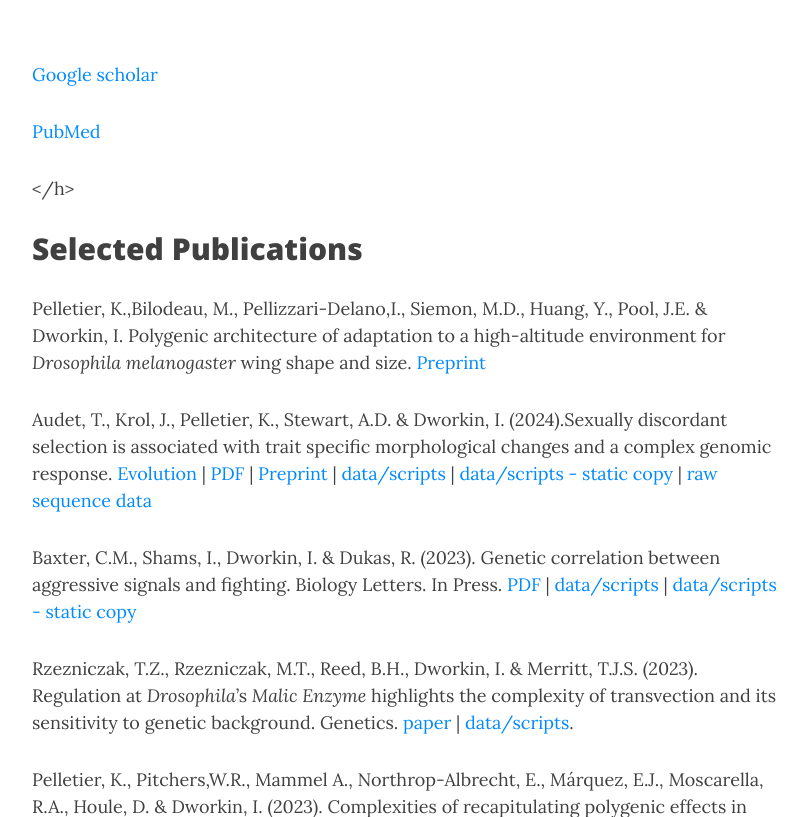
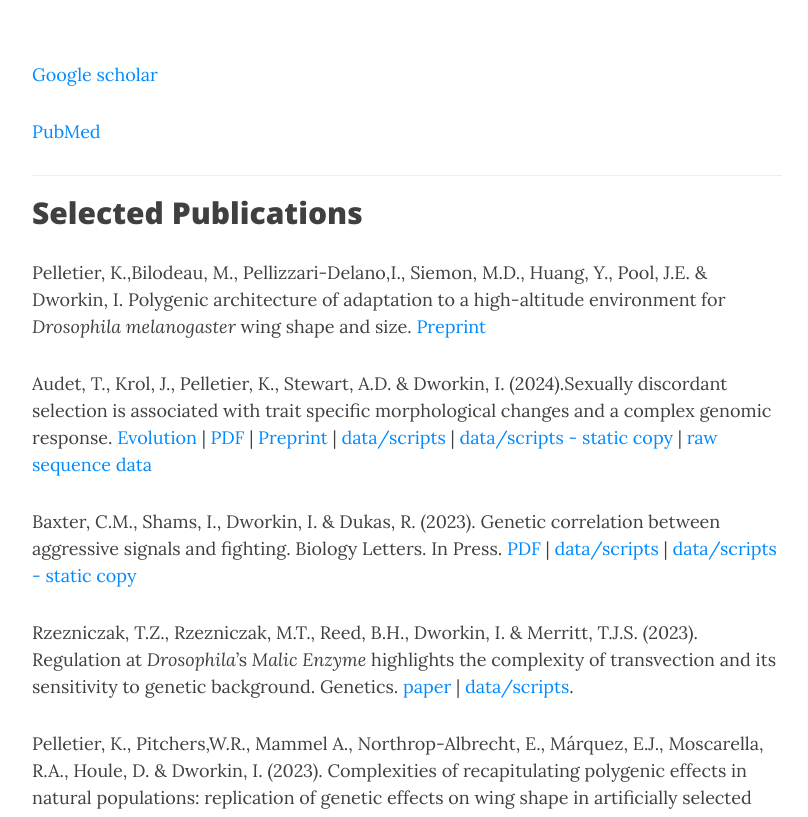
Before and after one commit to TheLiLab/thelilab.github.io, a Jekyll site: the page built from pubs.md, in a window 1280 px wide and 900 px high, scrolled down 410 px, cut to the strip 83-900 px from the top of the window. Shown: the whole strip, without its empty margins (233-1041 px from the left). Built offline with Jekyll 4.4.1, drawn with Linux system fonts in a browser that asks for light colours; nearby versions of some CDN libraries.

Commit message:
Update pubs.md

```diff
--- a/pubs.md
+++ b/pubs.md
@@ -15,7 +15,7 @@ bigimg:
 
 [PubMed](https://www.ncbi.nlm.nih.gov/myncbi/haikuo.li.1/bibliography/public/)
 
-</h>
+<hr>
 ## Selected Publications
 
 
@@ -50,7 +50,7 @@ Pesevski, M. & Dworkin, I. (2020). Genetic and environmental canalization are no
 
 Wagner, A.P. Zaman, L., Dworkin, I. & Ofria, C. (2020). Behavioral Strategy chases Promote the Evolution of Prey Intelligence. In Press. In Evolution in Action – Past, Present and Future. Lenski, R. & Banzhaf, W. editors. Springer. [PDF](/pdf/Wagner-etal-revised_2020.pdf).
 
-<br>
+<hr>
 ## All Publications
 Frankino, W.A., Bakota, E., Dworkin, I., Wilkinson, G.S., Wolf, J.B. & Shingleton, A.S. (2019). Individual cryptic scaling relationships and the evolution of animal form. Integrative and Comparative Biology. [link](https://doi.org/10.1093/icb/icz135). \| [PDF](/pdf/Frankino_etal_2019.pdf) \| [data](https://doi.org/10.5061/dryad.f8320d5).
 
```
